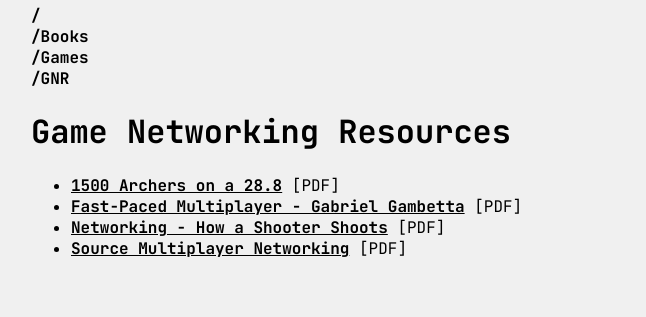
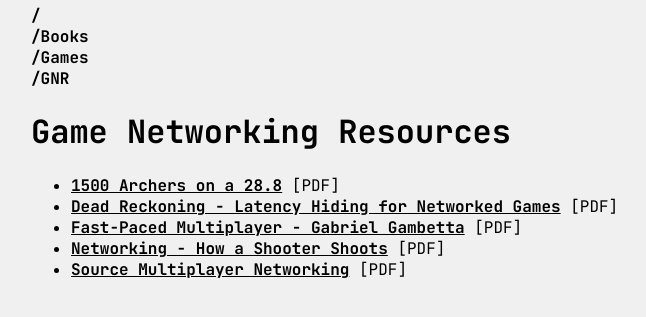
Before and after one commit to radwan92/radwan92.github.io, a Jekyll site: the page built from game-networking/resources.html, in a window 1280 px wide. Shown: the top 317 px of the page, without its empty margins (97-743 px from the left). Built offline with Jekyll 4.4.1, drawn with Linux system fonts in a browser that asks for light colours.

Commit message:
data: gnr - dead reckoning

```diff
--- a/_data/gnr.yml
+++ b/_data/gnr.yml
@@ -13,3 +13,7 @@
 - name: "Networking - How a Shooter Shoots"
   file: "Networking - How a Shooter Shoots.pdf"
   url: "https://kotaku.com/networking-how-a-shooter-shoots-5869564"
+
+- name: "Dead Reckoning - Latency Hiding for Networked Games"
+  file: "Dead Reckoning - Latency Hiding for Networked Games.pdf"
+  url: "https://www.gamedeveloper.com/programming/dead-reckoning-latency-hiding-for-networked-games"
```
Also changed, not shown: 1 other file.
